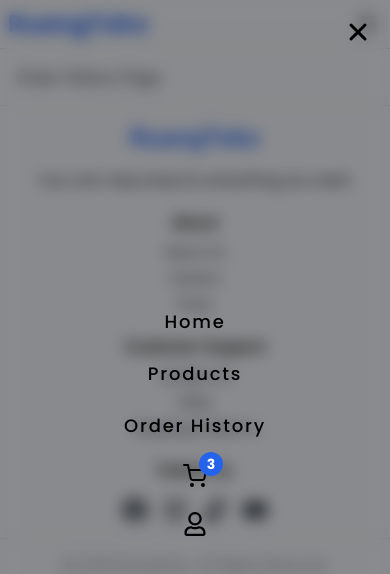
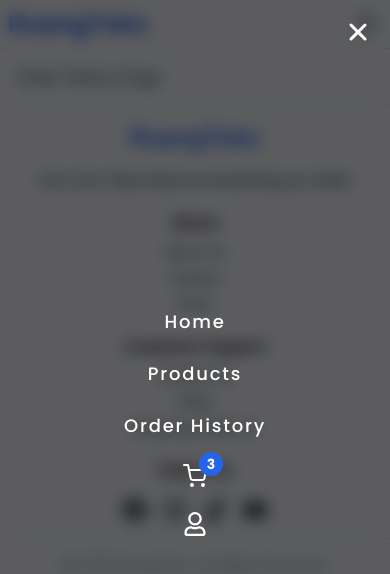
Before and after one commit to Abaljerind/ruangtoko, a React (Vite) app: page /order in a window 390 px wide. Both pictures are taken after a click on the icon 366 px from the left and 24 px from the top of the page. Shown: the top 574 px of the page. Built offline with nearby package versions, Linux system fonts and the light colour scheme.

Commit message:
Feat(NavBar): add scrolling effect
Create useState isScrolled with default value false
Create useEffect to handle when user scroll website and add cleanup
Add conditional for styling using tailwindcss
Change some style for navbar menu for mobile width

```diff
--- a/src/components/NavBar.tsx
+++ b/src/components/NavBar.tsx
@@ -4,19 +4,32 @@ import { RiMenu3Line } from "react-icons/ri";
 import { IoClose } from "react-icons/io5";
 
 import { Link } from "react-router-dom";
-import { useState } from "react";
+import { useEffect, useState } from "react";
 
 const NavBar = () => {
   const [isOpen, setIsOpen] = useState<boolean>(false);
+  const [isScrolled, setIsScrolled] = useState<boolean>(false);
 
   const handleNavMobile = () => {
     setIsOpen(!isOpen);
   };
 
+  useEffect(() => {
+    const handleScroll = () => {
+      setIsScrolled(window.scrollY > 20);
+    };
+
+    window.addEventListener("scroll", handleScroll);
+
+    return () => window.removeEventListener("scroll", handleScroll);
+  }, []);
+
   return (
     <>
       {/* Desktop NavBar */}
-      <nav className="font-poppins flex items-center justify-between border-b border-gray-400/40 p-2 pr-3 md:p-4 lg:px-24">
+      <nav
+        className={`${isScrolled && !isOpen ? "bg-white/20 backdrop-blur-lg" : "bg-transparent backdrop-blur-none"} font-poppins sticky top-0 z-20 flex items-center justify-between border-b border-gray-400/40 p-2 pr-3 transition-colors duration-300 md:p-4 lg:px-24`}
+      >
         {/* Logo + NavItem */}
         <div className="flex items-center gap-10">
           {/* Logo */}
@@ -53,12 +66,12 @@ const NavBar = () => {
 
           {/* navbar menu */}
           {isOpen && (
-            <div className="fixed inset-0 z-10 flex h-screen w-full items-center justify-center bg-black/40 backdrop-blur-sm">
+            <div className="fixed inset-0 z-50 flex h-screen w-full items-center justify-center bg-black/60 backdrop-blur-sm">
               <IoClose
                 onClick={handleNavMobile}
-                className="absolute top-4 right-4 size-8 text-black"
+                className="absolute top-4 right-4 size-8 text-white"
               />
-              <ul className="flex flex-col items-center justify-center gap-6 text-lg font-medium text-black">
+              <ul className="flex flex-col items-center justify-center gap-6 text-lg font-medium text-white">
                 <li className="tracking-widest">
                   <Link to="/" onClick={handleNavMobile}>
                     Home
@@ -92,8 +105,8 @@ const NavBar = () => {
               </ul>
             </div>
           )}
+          {/* ./ navbar menu */}
         </div>
-        {/* ./ navbar menu */}
         {/* ./ Mobile - NavItem | Bottom Section */}
 
         {/* Logo + NavItem */}
```
